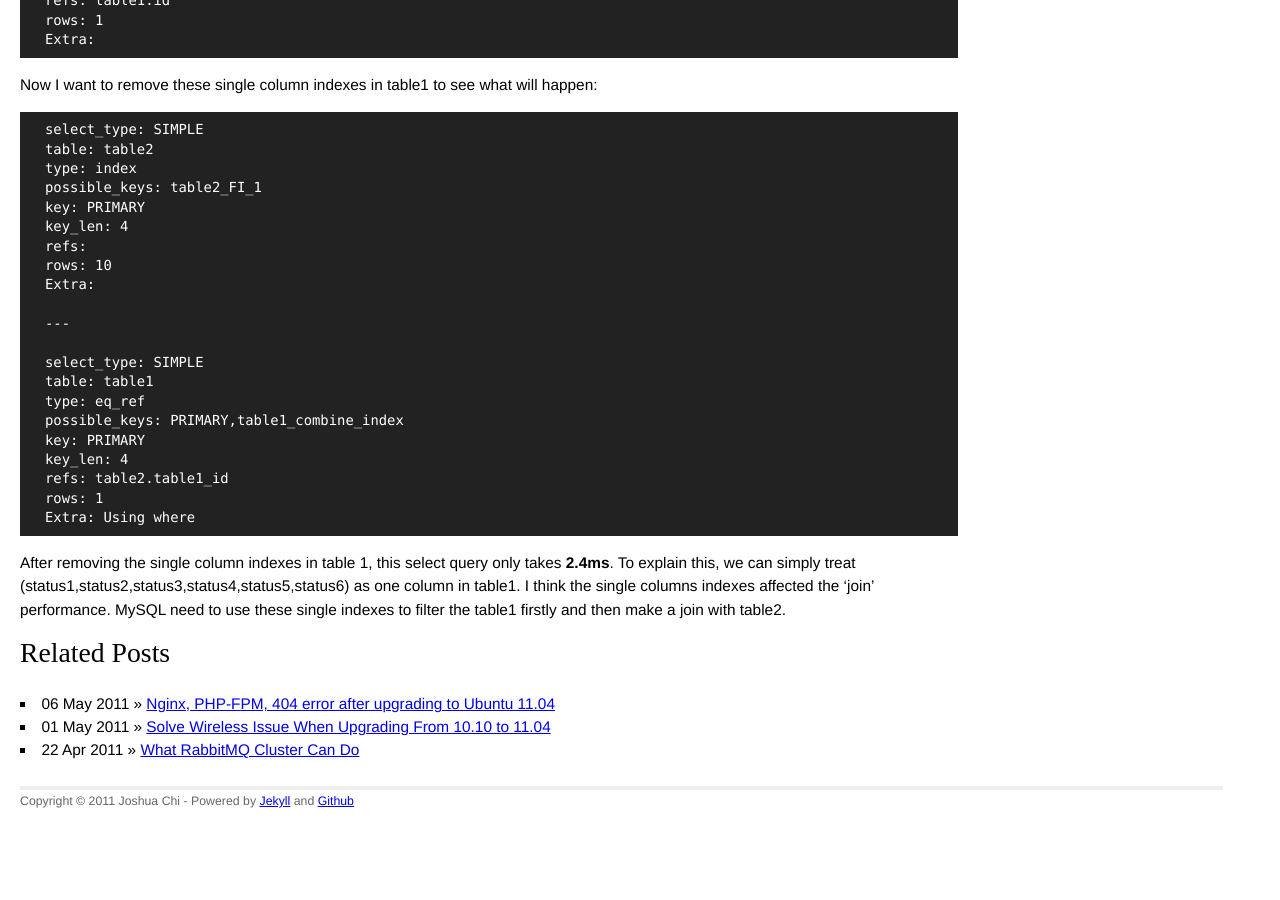
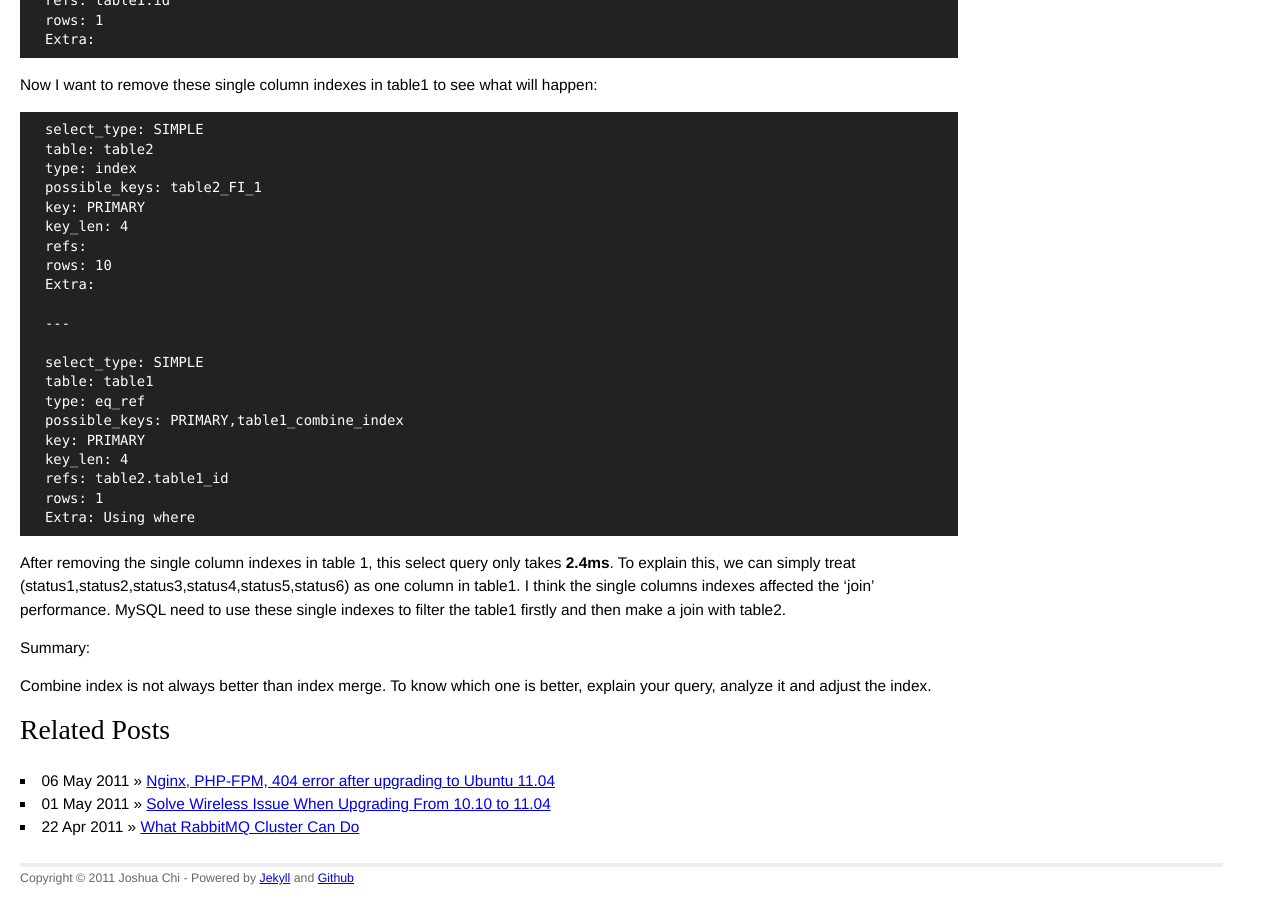
Before and after one commit to JoshuaChi/joshuachi.github.com, a Jekyll site: the page built from _posts/2011-05-24-mysql-index-merge.markdown, in a window 1280 px wide and 900 px high, scrolled down 2678 px. Built offline with Jekyll 4.4.1, drawn with Linux system fonts in a browser that asks for light colours; Markdown is read by kramdown in place of the engine named in the settings; comment, search, counter and statistics services are not loaded; before the commit the page ends 3501 px from its top, so only the background shows below that.

Commit message:
update post

```diff
--- a/_posts/2011-05-24-mysql-index-merge.markdown
+++ b/_posts/2011-05-24-mysql-index-merge.markdown
@@ -165,3 +165,8 @@ Now I want to remove these single column indexes in table1 to see what will happ
 
 
 After removing the single column indexes in table 1, this select query only takes <b>2.4ms</b>. To explain this, we can simply treat (status1,status2,status3,status4,status5,status6) as one column in table1. I think the single columns indexes affected the 'join' performance. MySQL need to use these single indexes to filter the table1 firstly and then make a join with table2.
+
+
+Summary:
+
+Combine index is not always better than index merge. To know which one is better, explain your query, analyze it and adjust the index.
```
